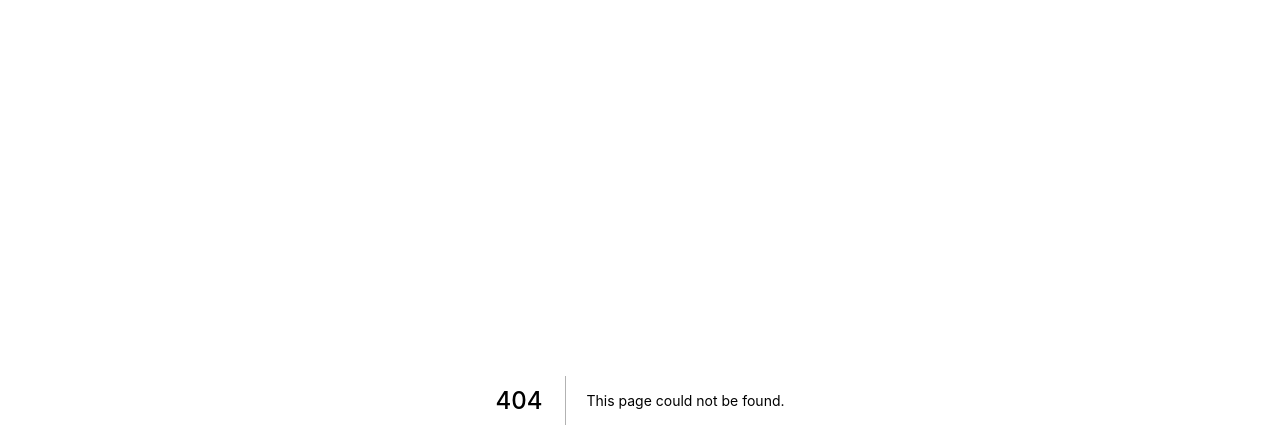
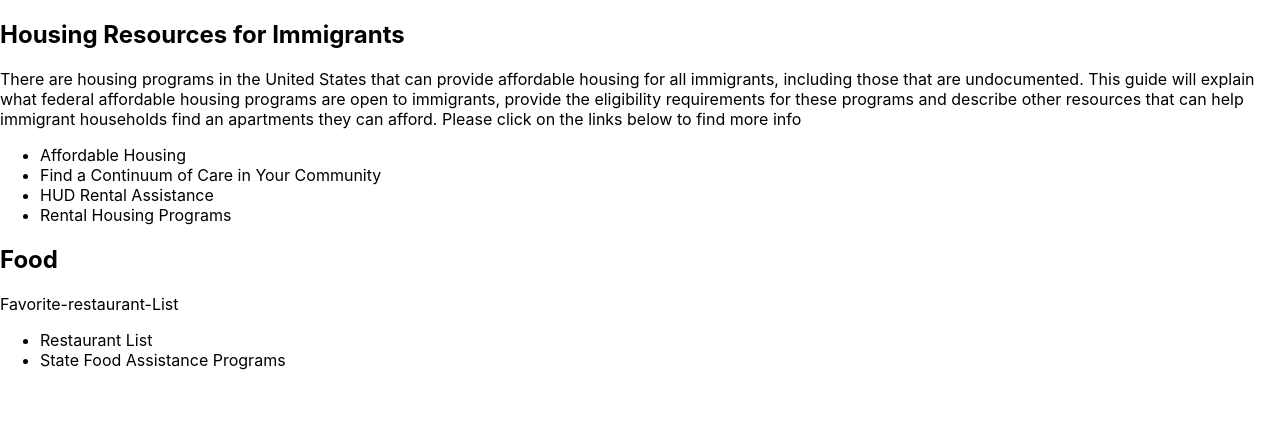
Before and after one commit to avspeed/Reddish-Egret-Practicum, a Next.js app: page /mainSections/housingfood in a window 1280 px wide. Before the commit this address had no page. Shown: the top 448 px of the page. Built offline with nearby package versions, Linux system fonts and the light colour scheme.

Commit message:
Housing and Food Component

```diff
--- a/pages/index.js
+++ b/pages/index.js
@@ -42,7 +42,13 @@ const Home = () => {
       <CreatePost />
       <Link href={"/mainSections/Resources"} passHref>
         <h3>Legal Help</h3>
+
       </Link>
+      <Link href={"/mainSections/housingfood"} passHref>
+        <h3>Housing And Food</h3>
+
+      </Link>
+
     </Layout>
   );
 };
--- /dev/null
+++ b/pages/mainSections/housingfood.js
@@ -0,0 +1,36 @@
+import React from 'react'
+
+function Resources() {
+    return (
+        <div>
+            <h2>Housing Resources for Immigrants</h2>
+            <p>There are housing programs in the United States that can provide affordable housing for all immigrants, including those that are undocumented. This guide will explain what federal affordable housing programs are open to immigrants, provide the eligibility requirements for these programs and describe other resources that can help immigrant households find an apartments they can afford. Please click on the links below to find more info</p>
+
+              <ul>
+              <li>
+                <a href = "https://affordablehousingonline.com/guide/housing-for-immigrants" target="_blank">Affordable Housing</a>
+                </li>
+
+             <li>
+             <a href="https://www.hudexchange.info/housing-and-homeless-assistance/homeless-help/" target="_blank" class="blue-button external">Find a Continuum of Care in Your Community</a>
+             </li>
+
+
+           <li> <a href="https://www.hud.gov/topics/rental_assistance" target="_blank">HUD Rental Assistance</a></li>
+
+           <li><a href="https://www.nilc.org/wp-content/uploads/2016/03/rental_housing_1005.pdf" target="_blank">Rental Housing Programs</a>
+            </li>
+
+            </ul>
+            <h2>Food</h2>
+              Favorite-restaurant-List
+
+            <ul>
+              <li><a href="https://www.nytimes.com/interactive/2021/dining/favorite-restaurant-list-america.html"  target="_blank">Restaurant List</a></li>
+              <li><a href="https://frac.org/wp-content/uploads/State-Food-Assistance-Programs.pdf" target="_blank" >State Food Assistance Programs</a></li>
+            </ul>
+        </div>
+    )
+}
+
+export default Resources;
```
Also changed, not shown: 1 other file (tests, documents, lock files or other folders).
